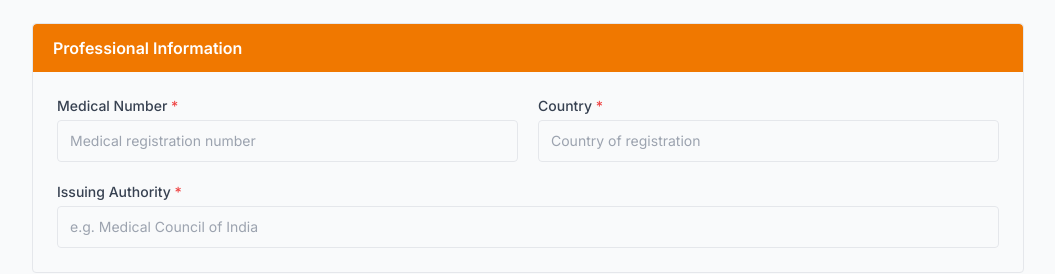
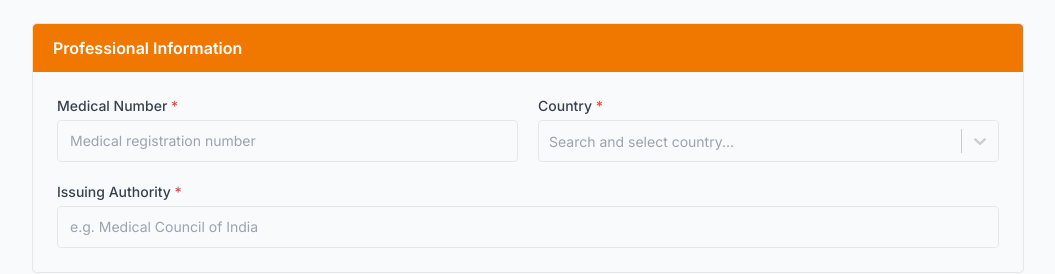
Before and after one commit to servicesadlogues/fueasia_webdashboard, a React (Vite) app: page / in a window 1280 px wide. Shown: the part 1343-1617 px from the top of the page, without its empty margins (112-1167 px from the left). Built offline with nearby package versions, Linux system fonts and the light colour scheme; no server answers.

Commit message:
captcha, country dropdown, loading screen fix ed

```diff
--- a/package.json
+++ b/package.json
@@ -17,6 +17,7 @@
     "react-hook-form": "^7.76.1",
     "react-phone-input-2": "^2.15.1",
     "react-router-dom": "^7.16.0",
+    "react-select": "^5.10.2",
     "react-toastify": "^11.1.0",
     "yup": "^1.7.1"
   },
--- a/src/features/registration/RegistrationForm.jsx
+++ b/src/features/registration/RegistrationForm.jsx
@@ -1,6 +1,6 @@
+import { useState } from 'react'
 import { useForm } from 'react-hook-form'
 import { yupResolver } from '@hookform/resolvers/yup'
-import { useNavigate } from 'react-router-dom'
 import { toast } from 'react-toastify'
 
 import { registrationSchema } from '../../utils/validators'
@@ -14,15 +14,108 @@ import PaymentSection from './sections/PaymentSection'
 import { createPaymentOrder, verifyPayment } from '../../services/api'
 import useRazorpay from '../../hooks/useRazorpay'
 
+// ─── Loading Screen ───────────────────────────────────────────────────────────
+const LoadingScreen = () => (
+  <div className="min-h-[60vh] flex flex-col items-center justify-center py-20 px-4">
+    <div className="w-16 h-16 border-4 border-primary border-t-transparent rounded-full animate-spin mb-6" />
+    <h3 className="text-navy font-semibold text-xl mb-2">Processing your registration...</h3>
+    <p className="text-gray-500 text-sm text-center">Please wait. Do not close or refresh this page.</p>
+  </div>
+)
+
+// ─── Success Card ─────────────────────────────────────────────────────────────
+const SuccessCard = ({ data, onRegisterAnother }) => {
+  const formatDate = (d) =>
+    d ? new Date(d).toLocaleDateString('en-IN', { day: '2-digit', month: 'long', year: 'numeric' }) : '—'
+
+  return (
+    <div className="max-w-lg mx-auto px-4 py-16 text-center">
+      <div className="bg-white rounded-xl shadow-md p-8">
+        <div className="w-16 h-16 bg-green-100 rounded-full flex items-center justify-center mx-auto mb-4">
+          <svg className="w-8 h-8 text-green-500" fill="none" viewBox="0 0 24 24" stroke="currentColor">
+            <path strokeLinecap="round" strokeLinejoin="round" strokeWidth={2} d="M5 13l4 4L19 7" />
+          </svg>
+        </div>
+        <h2 className="text-2xl font-bold text-navy mb-1">Registration Successful!</h2>
+        {data.email && (
+          <p className="text-gray-500 text-sm mb-6">
+            A confirmation email has been sent to <strong>{data.email}</strong>
+          </p>
+        )}
+
+        <div className="bg-primary-light border border-primary-border rounded-lg p-5 mb-6 text-left">
+          <p className="text-xs text-gray-500 mb-1">Your Membership ID</p>
+          <p className="text-primary font-bold text-2xl tracking-widest mb-4">{data.membershipId}</p>
+          <div className="text-sm space-y-2">
+            {data.name && (
+              <div className="flex justify-between">
+                <span className="text-gray-500">Name</span>
+                <span className="font-medium">{data.name}</span>
+              </div>
+            )}
+            <div className="flex justify-between">
+              <span className="text-gray-500">Valid Until</span>
+              <span className="font-medium">{formatDate(data.expiryDate)}</span>
+            </div>
+            <div className="flex justify-between">
+              <span className="text-gray-500">Status</span>
+              <span className="text-green-600 font-semibold">Active</span>
+            </div>
+          </div>
+        </div>
+
+        <p className="text-xs text-gray-400 mb-6">
+          Please save your Membership ID for conference participation and member benefits.
+        </p>
+
+        <button onClick={onRegisterAnother} className="btn-primary w-full">
+          Register Another Member
+        </button>
+      </div>
+    </div>
+  )
+}
+
+// ─── Failed Card ──────────────────────────────────────────────────────────────
+const FailedCard = ({ error, onRetry }) => (
+  <div className="max-w-lg mx-auto px-4 py-16 text-center">
+    <div className="bg-white rounded-xl shadow-md p-8">
+      <div className="w-16 h-16 bg-red-100 rounded-full flex items-center justify-center mx-auto mb-4">
+        <svg className="w-8 h-8 text-red-500" fill="none" viewBox="0 0 24 24" stroke="currentColor">
+          <path strokeLinecap="round" strokeLinejoin="round" strokeWidth={2} d="M6 18L18 6M6 6l12 12" />
+        </svg>
+      </div>
+      <h2 className="text-2xl font-bold text-navy mb-2">Payment Failed</h2>
+      <p className="text-gray-500 text-sm mb-6">
+        {error || 'Your payment could not be processed. No amount has been deducted.'}
+      </p>
+      <div className="space-y-3">
+        <button onClick={onRetry} className="btn-primary w-full">
+          Try Again
+        </button>
+        <a href="mailto:info@fueasia.com" className="block text-sm text-primary underline">
+          Contact Support
+        </a>
+      </div>
+    </div>
+  </div>
+)
+
+// ─── Main Form ────────────────────────────────────────────────────────────────
 const RegistrationFormInner = () => {
-  const navigate = useNavigate()
   const { openPayment } = useRazorpay()
   const { sessionToken, appliedCoupon } = useFormContext()
+
+  // null → form | 'loading' → loader | 'success' → success card | 'failed' → failed card
+  const [flowStatus, setFlowStatus] = useState(null)
+  const [flowData, setFlowData] = useState(null)
+  const [flowError, setFlowError] = useState('')
 
   const {
     register,
     control,
     handleSubmit,
+    reset,
     formState: { errors, isSubmitting },
   } = useForm({
     resolver: yupResolver(registrationSchema),
@@ -33,13 +126,19 @@ const RegistrationFormInner = () => {
     },
   })
 
+  const handleRegisterAnother = () => {
+    setFlowStatus(null)
+    setFlowData(null)
+    setFlowError('')
+    reset()
+  }
+
   const onSubmit = async (data) => {
     const currency = 'USD'
     const memberType = 'fueasia'
 
     try {
-      // 1. Create order — send ALL form data so backend can recover via webhook
-      //    if user closes browser after paying but before verify completes
+      // 1. Create order with full form data
       const orderRes = await createPaymentOrder({
         ...data,
         memberType,
@@ -59,33 +158,37 @@ const RegistrationFormInner = () => {
         mobile:   data.mobile,
 
         onSuccess: async ({ razorpayOrderId, razorpayPaymentId, razorpaySignature }) => {
+          // Show loader immediately — no redirect, no flicker
+          setFlowStatus('loading')
           try {
-            // 3. Verify + register in one call — backend creates member from stored data
             const regRes = await verifyPayment({ razorpayOrderId, razorpayPaymentId, razorpaySignature })
-
-            navigate('/payment-success', {
-              state: {
-                membershipId: regRes.membershipId,
-                expiryDate:   regRes.expiryDate,
-                name:  data.name,
-                email: data.email,
-              },
+            setFlowData({
+              membershipId: regRes.membershipId,
+              expiryDate:   regRes.expiryDate,
+              name:         data.name,
+              email:        data.email,
             })
+            setFlowStatus('success')
           } catch (err) {
-            toast.error(err.message || 'Payment succeeded but registration failed. Please contact support with your email.')
-            navigate('/payment-failed')
+            setFlowError(err.message || 'Registration failed after payment. Please contact support with your email.')
+            setFlowStatus('failed')
           }
         },
 
         onFailure: (msg) => {
-          toast.error(msg || 'Payment was not completed.')
-          navigate('/payment-failed')
+          setFlowError(msg || 'Payment was not completed. Please try again.')
+          setFlowStatus('failed')
         },
       })
     } catch (err) {
       toast.error(err.message || 'Something went wrong. Please try again.')
     }
   }
+
+  // ── Status-based rendering — no page redirects ────────────────────────────
+  if (flowStatus === 'loading') return <LoadingScreen />
+  if (flowStatus === 'success') return <SuccessCard data={flowData} onRegisterAnother={handleRegisterAnother} />
+  if (flowStatus === 'failed')  return <FailedCard error={flowError} onRetry={handleRegisterAnother} />
 
   return (
     <form onSubmit={handleSubmit(onSubmit)} noValidate>
@@ -95,17 +198,16 @@ const RegistrationFormInner = () => {
           <h2 className="text-navy font-bold text-2xl mb-1">
             FUE Asia Membership Registration
           </h2>
-          <p className="text-gray-500 text-sm">All fields marked with <span className="text-red-500">*</span> are required.</p>
+          <p className="text-gray-500 text-sm">
+            All fields marked with <span className="text-red-500">*</span> are required.
+          </p>
         </div>
 
         <PersonalInfo register={register} control={control} errors={errors} />
-        <ProfessionalInfo register={register} errors={errors} />
+        <ProfessionalInfo register={register} control={control} errors={errors} />
         <Speciality register={register} control={control} errors={errors} />
         <DocumentUpload />
-        <PaymentSection
-          register={register}
-          errors={errors}
-        />
+        <PaymentSection register={register} errors={errors} />
 
         <div className="mt-2">
           <button type="submit" disabled={isSubmitting} className="btn-primary text-base px-8 py-3">
--- a/src/features/registration/sections/ProfessionalInfo.jsx
+++ b/src/features/registration/sections/ProfessionalInfo.jsx
@@ -1,4 +1,28 @@
-const ProfessionalInfo = ({ register, errors }) => (
+import { Controller } from 'react-hook-form'
+import Select from 'react-select'
+import { countryOptions } from '../../../utils/countries'
+
+const selectStyles = {
+  control: (base, state) => ({
+    ...base,
+    backgroundColor: '#f9fafb',
+    borderColor: state.isFocused ? '#F07800' : '#e5e7eb',
+    boxShadow: 'none',
+    minHeight: '42px',
+    fontSize: '14px',
+    '&:hover': { borderColor: '#F07800' },
+  }),
+  option: (base, state) => ({
+    ...base,
+    backgroundColor: state.isSelected ? '#F07800' : state.isFocused ? '#fff3e0' : '#fff',
+    color: state.isSelected ? '#fff' : '#374151',
+    fontSize: '14px',
+  }),
+  placeholder: (base) => ({ ...base, color: '#9ca3af', fontSize: '14px' }),
+  singleValue: (base) => ({ ...base, fontSize: '14px' }),
+}
+
+const ProfessionalInfo = ({ register, control, errors }) => (
   <div className="section-card">
     <div className="section-header">Professional Information</div>
     <div className="section-body">
@@ -11,7 +35,20 @@ const ProfessionalInfo = ({ register, errors }) => (
         </div>
         <div>
           <label className="label">Country <span className="text-red-500">*</span></label>
-          <input {...register('country')} className="input-field" placeholder="Country of registration" />
+          <Controller
+            name="country"
+            control={control}
+            render={({ field }) => (
+              <Select
+                options={countryOptions}
+                isSearchable
+                placeholder="Search and select country..."
+                styles={selectStyles}
+                value={countryOptions.find((o) => o.value === field.value) || null}
+                onChange={(selected) => field.onChange(selected ? selected.value : '')}
+              />
+            )}
+          />
           {errors.country && <p className="error-text">{errors.country.message}</p>}
         </div>
       </div>
--- /dev/null
+++ b/src/utils/countries.js
@@ -0,0 +1,30 @@
+const COUNTRIES = [
+  'Afghanistan','Albania','Algeria','Andorra','Angola','Antigua and Barbuda','Argentina',
+  'Armenia','Australia','Austria','Azerbaijan','Bahamas','Bahrain','Bangladesh','Barbados',
+  'Belarus','Belgium','Belize','Benin','Bhutan','Bolivia','Bosnia and Herzegovina','Botswana',
+  'Brazil','Brunei','Bulgaria','Burkina Faso','Burundi','Cabo Verde','Cambodia','Cameroon',
+  'Canada','Central African Republic','Chad','Chile','China','Colombia','Comoros',
+  'Congo (Congo-Brazzaville)','Congo (DRC)','Costa Rica','Croatia','Cuba','Cyprus',
+  'Czech Republic','Denmark','Djibouti','Dominica','Dominican Republic','Ecuador','Egypt',
+  'El Salvador','Equatorial Guinea','Eritrea','Estonia','Eswatini','Ethiopia','Fiji',
+  'Finland','France','Gabon','Gambia','Georgia','Germany','Ghana','Greece','Grenada',
+  'Guatemala','Guinea','Guinea-Bissau','Guyana','Haiti','Honduras','Hungary','Iceland',
+  'India','Indonesia','Iran','Iraq','Ireland','Israel','Italy','Jamaica','Japan','Jordan',
+  'Kazakhstan','Kenya','Kiribati','Kuwait','Kyrgyzstan','Laos','Latvia','Lebanon','Lesotho',
+  'Liberia','Libya','Liechtenstein','Lithuania','Luxembourg','Madagascar','Malawi','Malaysia',
+  'Maldives','Mali','Malta','Marshall Islands','Mauritania','Mauritius','Mexico','Micronesia',
+  'Moldova','Monaco','Mongolia','Montenegro','Morocco','Mozambique','Myanmar','Namibia',
+  'Nauru','Nepal','Netherlands','New Zealand','Nicaragua','Niger','Nigeria','North Korea',
+  'North Macedonia','Norway','Oman','Pakistan','Palau','Palestine','Panama','Papua New Guinea',
+  'Paraguay','Peru','Philippines','Poland','Portugal','Qatar','Romania','Russia','Rwanda',
+  'Saint Kitts and Nevis','Saint Lucia','Saint Vincent and the Grenadines','Samoa',
+  'San Marino','Sao Tome and Principe','Saudi Arabia','Senegal','Serbia','Seychelles',
+  'Sierra Leone','Singapore','Slovakia','Slovenia','Solomon Islands','Somalia','South Africa',
+  'South Korea','South Sudan','Spain','Sri Lanka','Sudan','Suriname','Sweden','Switzerland',
+  'Syria','Taiwan','Tajikistan','Tanzania','Thailand','Timor-Leste','Togo','Tonga',
+  'Trinidad and Tobago','Tunisia','Turkey','Turkmenistan','Tuvalu','Uganda','Ukraine',
+  'United Arab Emirates','United Kingdom','United States','Uruguay','Uzbekistan','Vanuatu',
+  'Vatican City','Venezuela','Vietnam','Yemen','Zambia','Zimbabwe',
+];
+
+export const countryOptions = COUNTRIES.map((c) => ({ value: c, label: c }));
```
Also changed, not shown: 1 other file (tests, documents, lock files or other folders).
